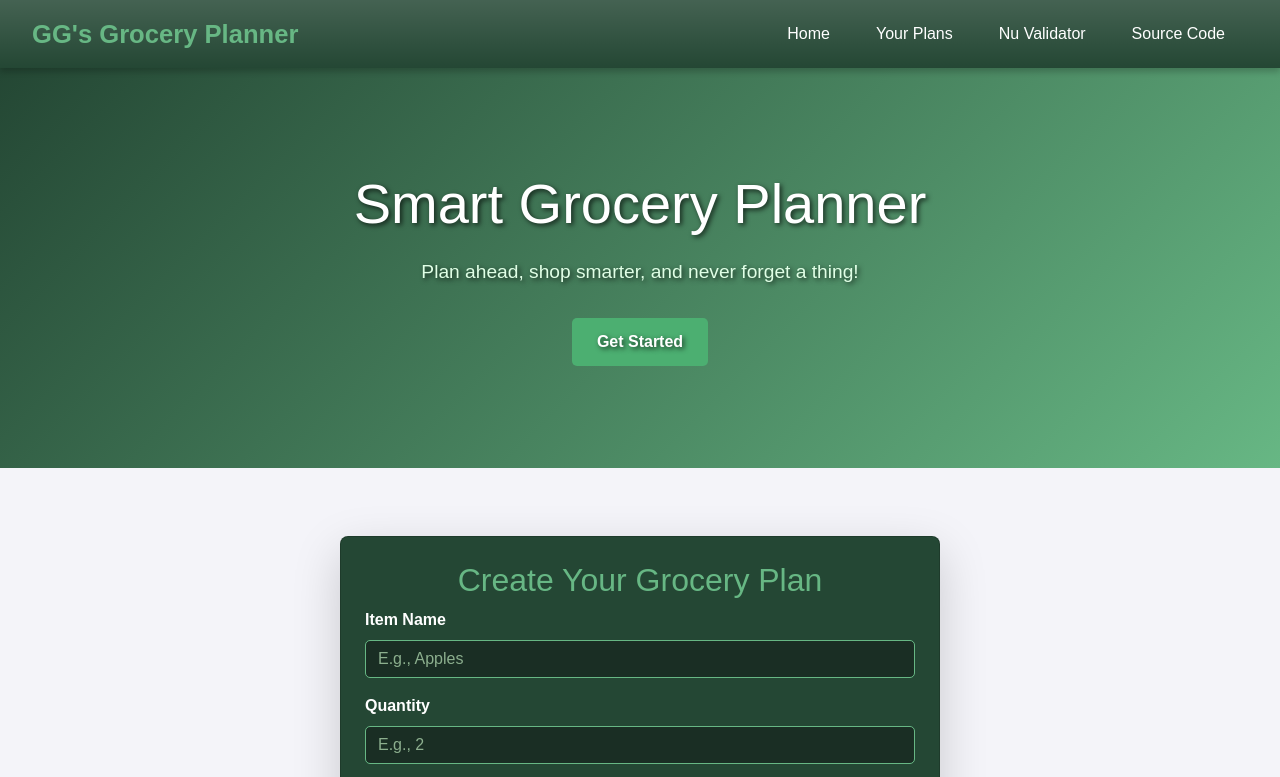
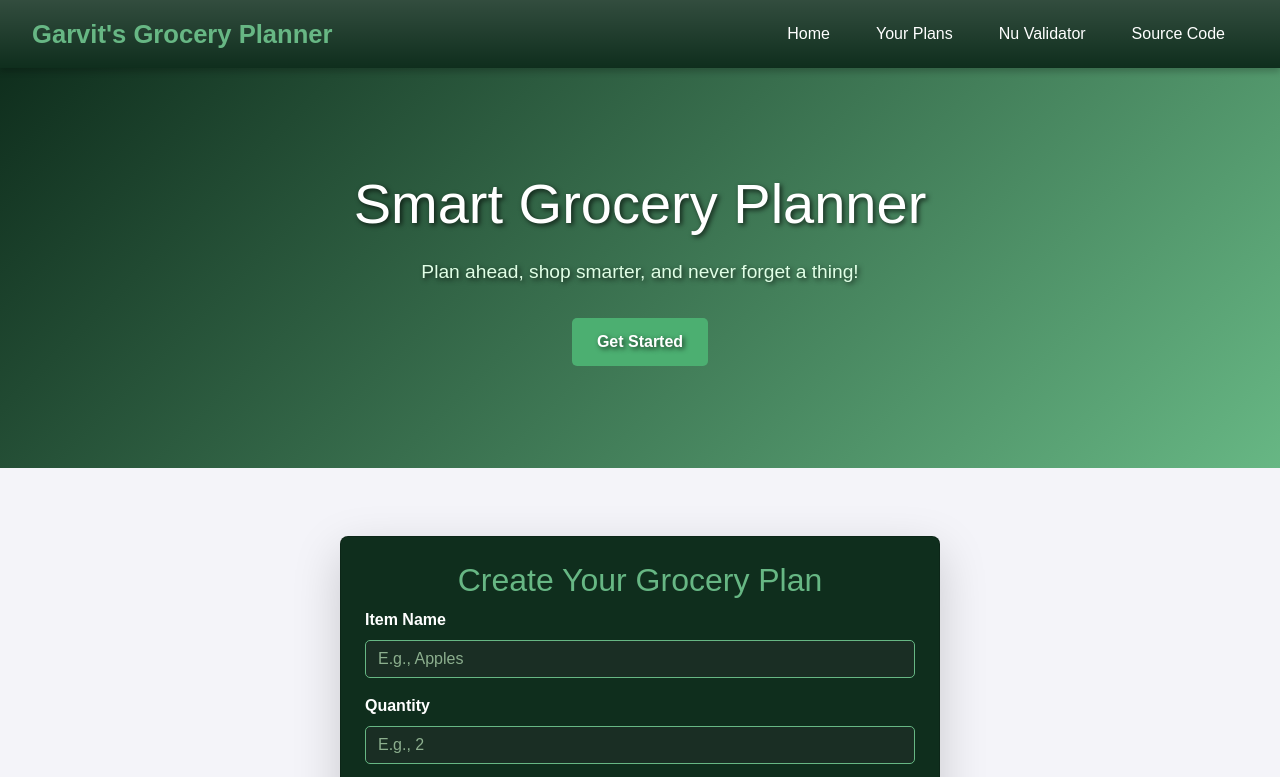
Before and after one commit to thisisggarvit/dev-harry-final-project, a website: page index.html in a window 1280 px wide. Shown: the top 777 px of the page. Drawn offline with nearby package versions, Linux system fonts and the light colour scheme.

Commit message:
Changed name and color

```diff
--- a/index.html
+++ b/index.html
@@ -12,7 +12,7 @@
     <!-- Navbar -->
     <nav class="navbar navbar-expand-lg navbar-dark bg-gradient">
         <div class="container-fluid">
-            <a class="navbar-brand" href="#">GG's Grocery Planner</a>
+            <a class="navbar-brand" href="#">Garvit's Grocery Planner</a>
             <button class="navbar-toggler" type="button" data-bs-toggle="collapse" data-bs-target="#navbarNav">
                 <span class="navbar-toggler-icon"></span>
             </button>
--- a/styles/style.css
+++ b/styles/style.css
@@ -1,6 +1,6 @@
 /* Root Variables for Colors */
 :root {
-    --primary-dark: #244734; /* Dark green */
+    --primary-dark: #0f2e1d; /* Dark green */
     --primary-light: #67b784; /* Light green */
     --accent: #4caf71; /* Accent green */
     --background-light: #f4f4f9; /* Light background */
```
